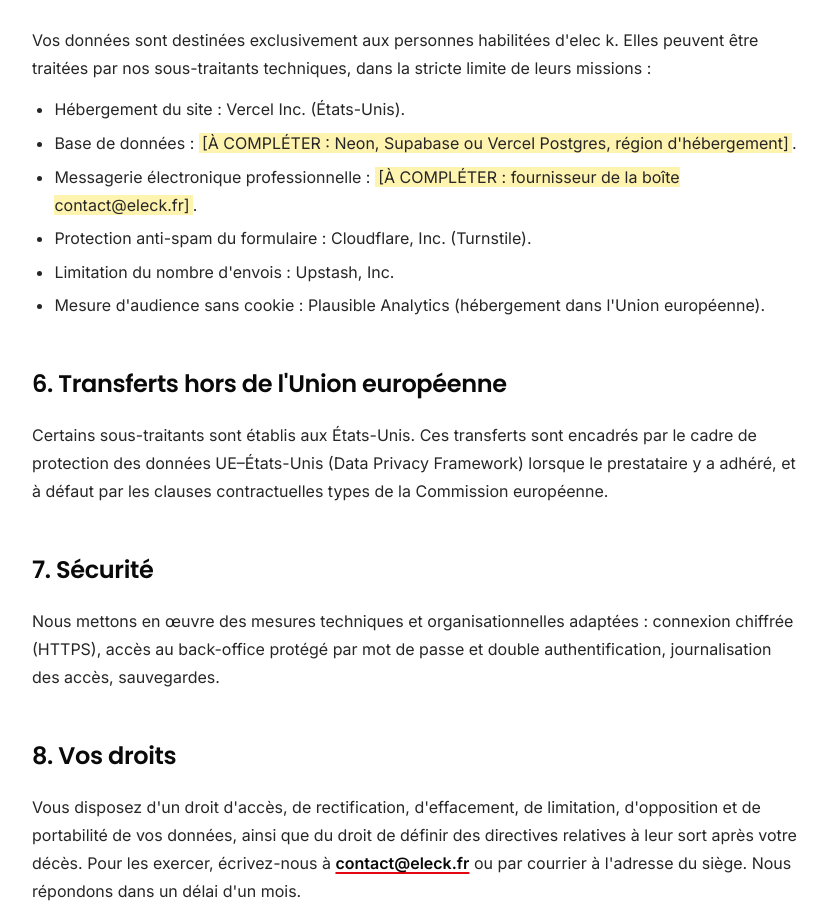
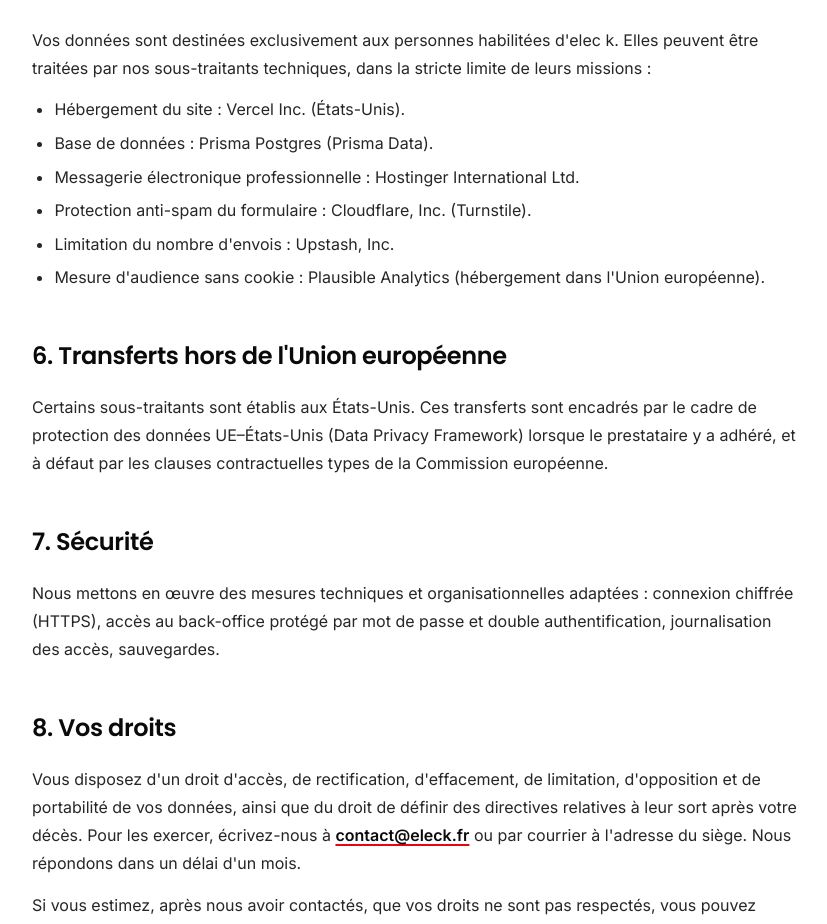
Before and after one commit to Jokast38/eleck.fr, a Next.js app: page /politique-de-confidentialite in a window 1280 px wide. Shown: the part 2022-2946 px from the top of the page, without its empty margins (32-859 px from the left). Built offline with nearby package versions, Linux system fonts and the light colour scheme; no server answers.

Commit message:
feat: Update database and email provider details in privacy policy

```diff
--- a/app/(site)/politique-de-confidentialite/page.tsx
+++ b/app/(site)/politique-de-confidentialite/page.tsx
@@ -1,5 +1,5 @@
 import Link from "next/link";
-import { LegalPage, Todo } from "@/components/sections/LegalPage";
+import { LegalPage } from "@/components/sections/LegalPage";
 import { pageMetadata } from "@/lib/seo";
 import { site } from "@/lib/site";
 
@@ -97,10 +97,10 @@ export default function ConfidentialitePage() {
       <ul>
         <li>Hébergement du site : Vercel Inc. (États-Unis).</li>
         <li>
-          Base de données : <Todo>[À COMPLÉTER : Neon, Supabase ou Vercel Postgres, région d&apos;hébergement]</Todo>.
+          Base de données : Prisma Postgres (Prisma Data).
         </li>
         <li>
-          Messagerie électronique professionnelle : <Todo>[À COMPLÉTER : fournisseur de la boîte contact@eleck.fr]</Todo>.
+          Messagerie électronique professionnelle : Hostinger International Ltd.
         </li>
         <li>Protection anti-spam du formulaire : Cloudflare, Inc. (Turnstile).</li>
         <li>Limitation du nombre d&apos;envois : Upstash, Inc.</li>
```
